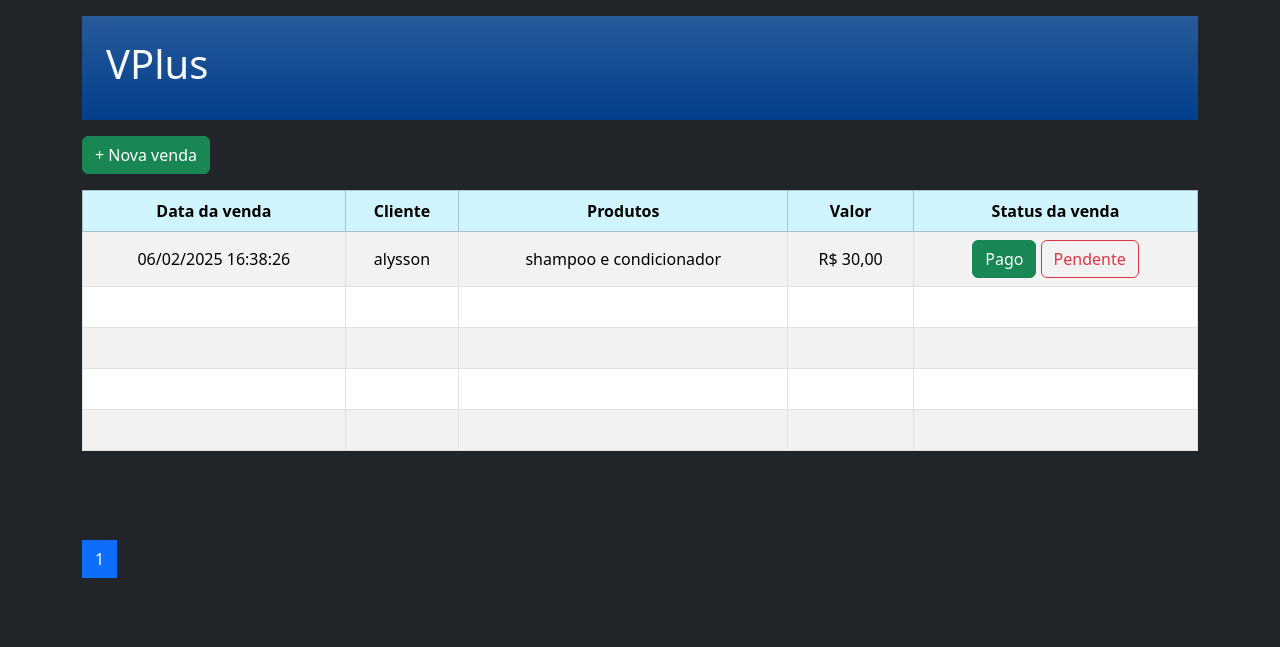
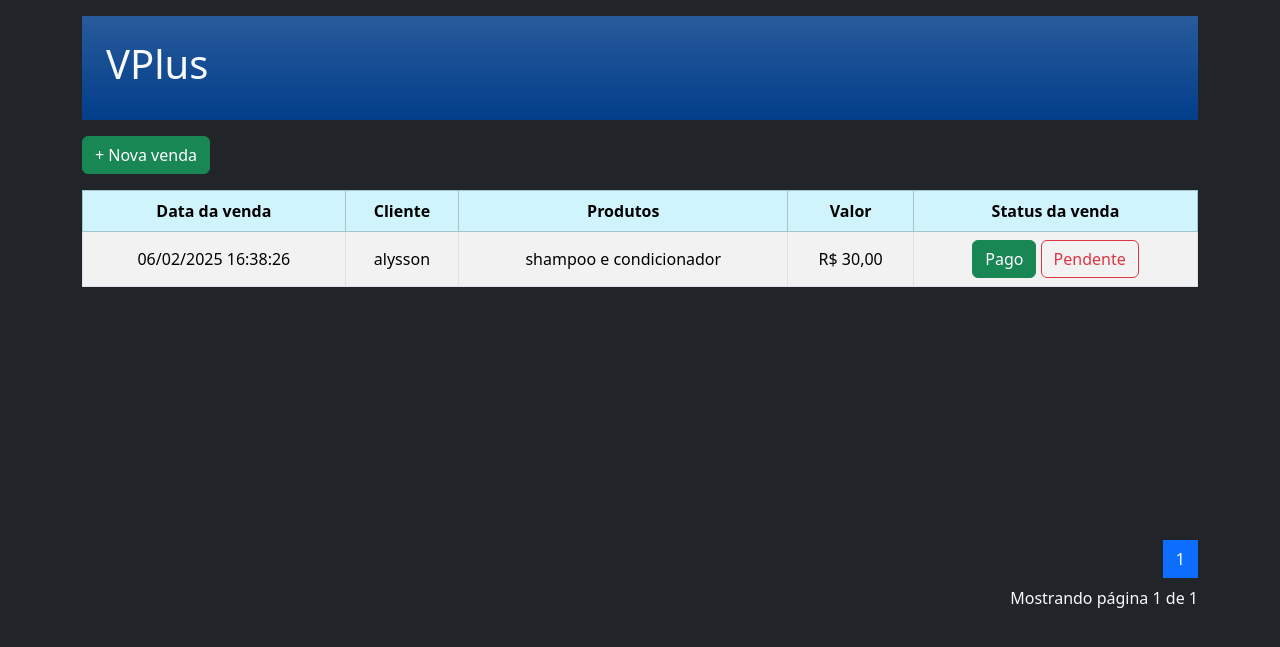
Before and after one commit to alyssongab/vendaplus, a PHP site: page /vendaplus/ in a window 1280 px wide. Shown: the top 647 px of the page. Run offline with PHP 8.4, Linux system fonts and the light colour scheme; data comes from the database, SQL or seed files in the repository; a stand-in replaces the project's code that opens the database connection; some libraries are stand-ins or nearby versions.

Commit message:
fix: ajusta o alinhamento da paginacao (para direita)

```diff
--- a/app/includes/listagem.php
+++ b/app/includes/listagem.php
@@ -24,8 +24,9 @@
                 </tbody>
             </table>
         </div>
-        <div class="pagination-container">
+        <div class="pagination-container d-flex flex-column align-items-end">
             <div id="pagination" class="pagination"></div>
+            <p class="text-light pt-2" id="pag"></p>
         </div>
     </section>
 
@@ -35,6 +36,7 @@
     let paginaAtual = 1
     const registrosPorPagina = 5; // Defina o número máximo de registros que você quer exibir
     const alturaLinha = 40; // Altura aproximada de cada linha da tabela
+    const whichPage = document.getElementById("pag");
 
     function listarVendas(page = 1){
         const tbody = document.querySelector('tbody');
@@ -73,18 +75,18 @@
 
 
             // Adiciona linhas vazias para preencher a tabela
-            const linhasAtuais = data.vendas.length;
-            for (let i = linhasAtuais; i < registrosPorPagina; i++) {
-                const emptyRow = document.createElement('tr');
-                emptyRow.innerHTML = `
-                    <td>&nbsp;</td>
-                    <td>&nbsp;</td>
-                    <td>&nbsp;</td>
-                    <td>&nbsp;</td>
-                    <td>&nbsp;</td>
-                `;
-                tbody.appendChild(emptyRow);
-            }
+            // const linhasAtuais = data.vendas.length;
+            // for (let i = linhasAtuais; i < registrosPorPagina; i++) {
+            //     const emptyRow = document.createElement('tr');
+            //     emptyRow.innerHTML = `
+            //         <td>&nbsp;</td>
+            //         <td>&nbsp;</td>
+            //         <td>&nbsp;</td>
+            //         <td>&nbsp;</td>
+            //         <td>&nbsp;</td>
+            //     `;
+            //     tbody.appendChild(emptyRow);
+            // }
 
             const radios = document.querySelectorAll('input[type="radio"]');
             radios.forEach(radio => {
@@ -134,6 +136,7 @@
                     listarVendas(i);
                 })
                 pagination.appendChild(pageLink);
+                whichPage.textContent = `Mostrando página ${paginaAtual} de ${data.totalPaginas}`;
             }
         })
         .catch(error => {
```
